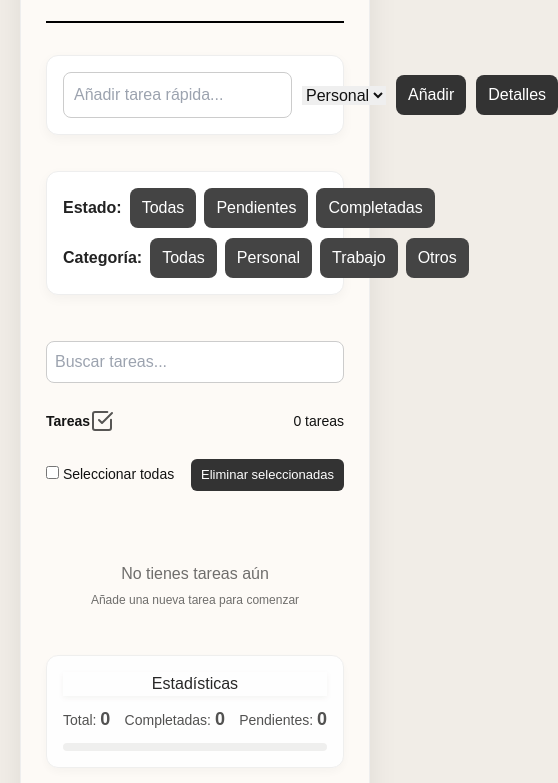
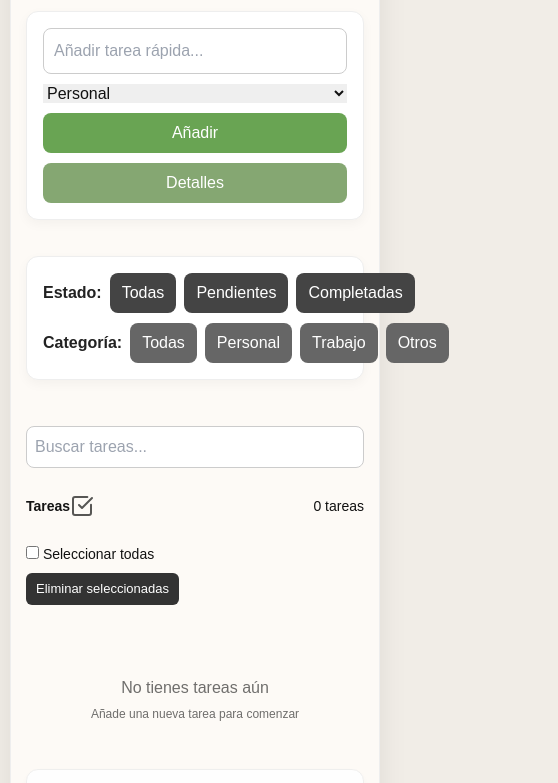
Before and after one commit to JCCLN19952008/taskflow-project, a website: page index.html in a window 390 px wide. Shown: the part 235-1018 px from the top of the page, 558 px wide, since content can reach past the window. Drawn offline with nearby package versions, Linux system fonts and the light colour scheme.

Commit message:
Retoques

```diff
--- a/index.html
+++ b/index.html
@@ -50,25 +50,28 @@
     <option value="trabajo">Trabajo</option>
     <option value="otros">Otros</option>
   </select>
-      <button type="submit">Añadir</button>
-      <button type="button" id="openModal">Detalles</button>
+      <button type="submit" class="btn-add">Añadir</button>
+      <button type="button" id="openModal" class="btn-details">Detalles</button>
     </form>
   </section>
 
   <!-- 🔹 FILTERS -->
   <section class="card filters">
+    <div class="filters-row">
     <div class="filter-group">
       <span>Estado:</span>
       <button data-filter="all">Todas</button>
       <button data-filter="pending">Pendientes</button>
       <button data-filter="completed">Completadas</button>
     </div>
+
     <div class="filter-group category-filter">
   <span>Categoría:</span>
   <button data-category="all">Todas</button>
   <button data-category="personal">Personal</button>
   <button data-category="trabajo">Trabajo</button>
   <button data-category="otros">Otros</button>
+</div>
 </div>
   </section>
 
--- a/style.css
+++ b/style.css
@@ -120,10 +120,31 @@ button:hover {
   opacity: 0.8;
 }
 
+.btn-add {
+  background: #69a453;
+}
+
+.btn-add:hover {
+  background: #222;
+}
+
+.btn-details {
+  background: #85a772;
+}
+
+.btn-details:hover {
+  background: #222;
+}
 .filters {
   display: flex;
   flex-direction: column;
   gap: 10px;
+}
+.filters-row {
+  display: flex;
+  justify-content: space-between;
+  align-items: center;
+  flex-wrap: wrap;
 }
 
 .filter-group {
@@ -138,6 +159,14 @@ font-weight: 600;
 
 .filter-group button {
   background: #444;
+}
+
+.category-filter button {
+  background: #666;
+}
+
+.category-filter button:hover {
+  background: #222;
 }
 
 .filter-group button:hover {
@@ -406,3 +435,45 @@ footer {
 .dark-toggle:hover {
   background: #555;
 }
+
+@media (max-width: 600px) {
+
+  /* Filters stack */
+  .filters-row {
+    flex-direction: column;
+    align-items: flex-start;
+    gap: 10px;
+  }
+
+  /* Form becomes vertical */
+  .task-form {
+    flex-direction: column;
+    align-items: stretch;
+  }
+
+  #task-input,
+  #task-category {
+    width: 100%;
+  }
+
+  .task-form button {
+    width: 100%;
+  }
+
+  /* Task actions stack */
+  .task-actions {
+    flex-direction: column;
+    align-items: flex-start;
+    gap: 8px;
+  }
+
+  /* Reduce container padding */
+  .app-container {
+    padding: 15px;
+  }
+
+  /* Prevent overflow */
+  body {
+    padding: 10px;
+  }
+}
```
